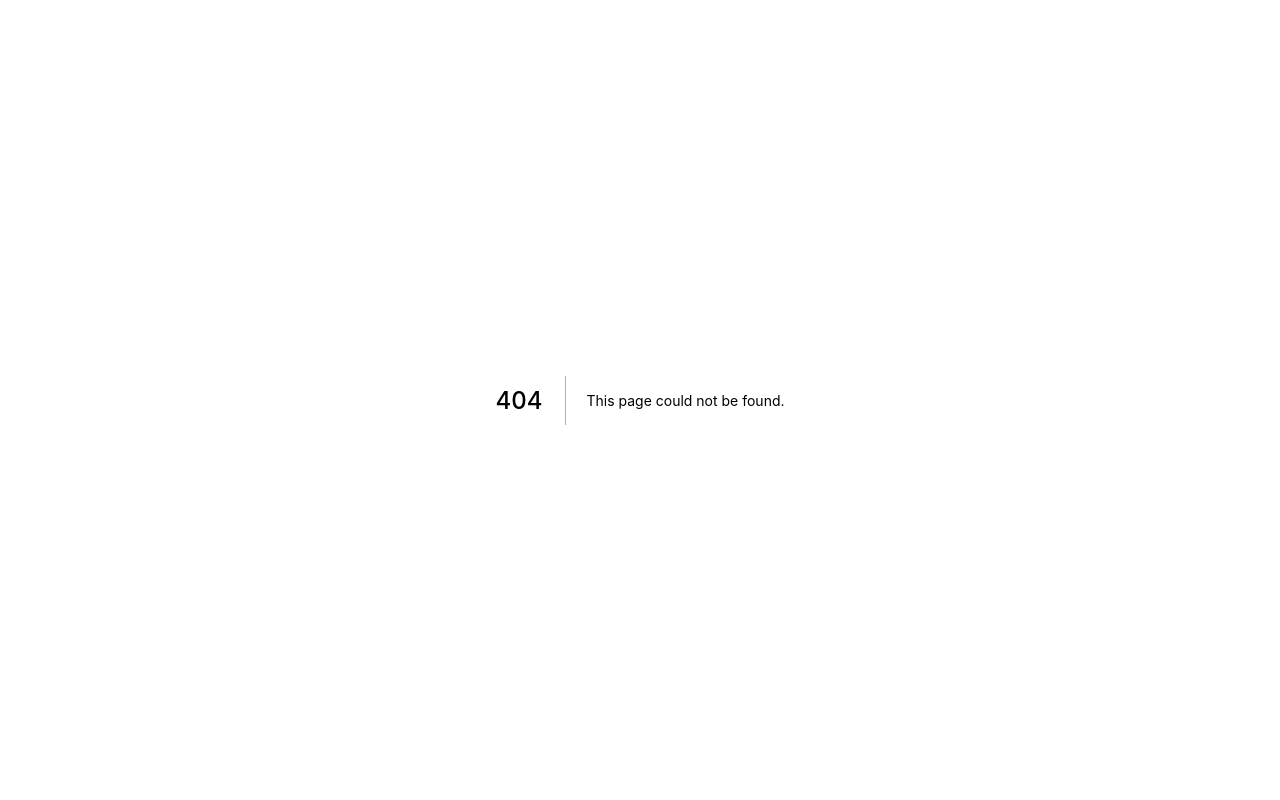
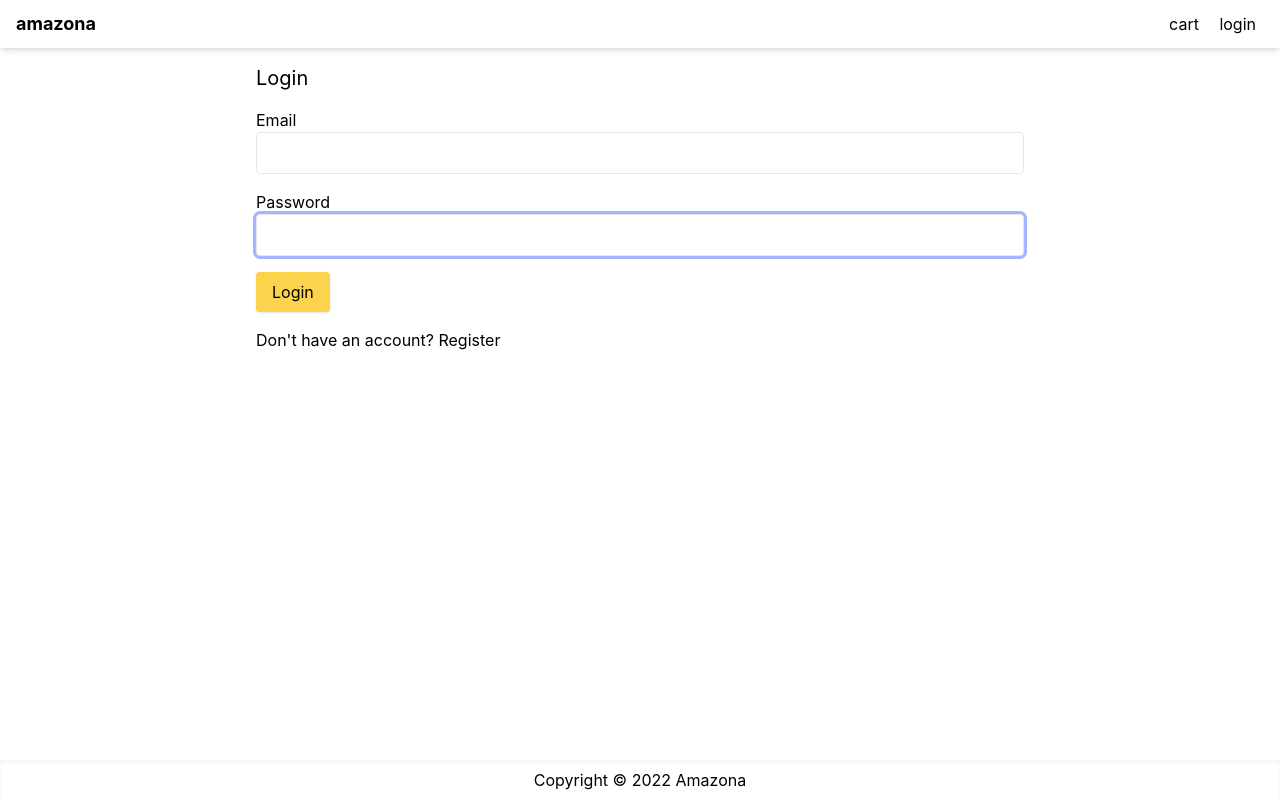
Before and after one commit to benms/next-tailwind-amazona, a Next.js app: page /login in a window 1280 px wide. Before the commit this address had no page. Built offline with nearby package versions, Linux system fonts and the light colour scheme.

Commit message:
feat: added login form

```diff
--- a/package.json
+++ b/package.json
@@ -12,7 +12,8 @@
     "js-cookie": "^3.0.1",
     "next": "12.2.0",
     "react": "18.2.0",
-    "react-dom": "18.2.0"
+    "react-dom": "18.2.0",
+    "react-hook-form": "^7.33.1"
   },
   "devDependencies": {
     "@types/react": "^18.0.15",
--- a/pages/cart.js
+++ b/pages/cart.js
@@ -83,7 +83,7 @@
                 </li>
                 <li>
                   <button
-                  onClick={() => router.push('/shipping')}
+                  onClick={() => router.push('login?redirect=/shipping')}
                   className='primary-button w-full'>Check Out</button>
                 </li>
               </ul>
--- /dev/null
+++ b/pages/login.js
@@ -0,0 +1,55 @@
+import Link from 'next/link'
+import React from 'react'
+import { useForm } from 'react-hook-form'
+import Layout from '../components/Layout'
+
+export default function LoginScreen() {
+  const { handleSubmit, register, formState: { errors }} = useForm();
+  const submitHandler = ({email, password}) => console.log({email, password});
+  return (
+    <Layout title='login'>
+      <form className='mx-auto max-w-screen-md' onSubmit={handleSubmit(submitHandler)}>
+        <h1 className="mb-4 text-xl">Login</h1>
+        <div className="mb-4">
+          <label htmlFor="email">Email</label>
+          <input type="email"
+            {...register('email',
+            {
+                      required: 'Please enter email',
+                      pattern: {
+                        value: /^[a-zA-Z0-9_.+-]+@[a-zA-Z0-9-]+\.[a-zA-Z0-9-.]+$/i,
+                        message: 'Please enter valid email',
+                      }
+                    })
+            }
+            className='w-full'
+            id='email'
+            autoFocus />
+            {errors.email && (<div className='text-red-500'>{errors.email.message}</div>)}
+        </div>
+        <div className="mb-4">
+          <label htmlFor="password">Password</label>
+          <input
+            type="password"
+            className='w-full'
+            id='password'
+            autoFocus
+            {...register('password',
+            {
+                      required: 'Please enter password',
+                      minLength: { value: 6, message: 'password should be at least 5 characters' }
+                    })
+            }/>
+            {errors.password && (<div className='text-red-500'>{errors.password.message}</div>)}
+        </div>
+        <div className="mb-4">
+          <button className="primary-button">Login</button>
+        </div>
+        <div className="mb-4">
+          Don&apos;t have an account?&nbsp;
+          <Link href='/register'>Register</Link>
+        </div>
+      </form>
+    </Layout>
+  )
+}
--- a/styles/globals.css
+++ b/styles/globals.css
@@ -26,3 +26,9 @@
 .primary-button {
   @apply rounded bg-amber-300 py-2 px-4 shadow outline-none hover:bg-amber-400 active:bg-amber-500
 }
+
+input,
+select,
+textarea {
+  @apply rounded border p-2 outline-none ring-indigo-300 focus:ring
+}
```
Also changed, not shown: 1 other file (tests, documents, lock files or other folders).
